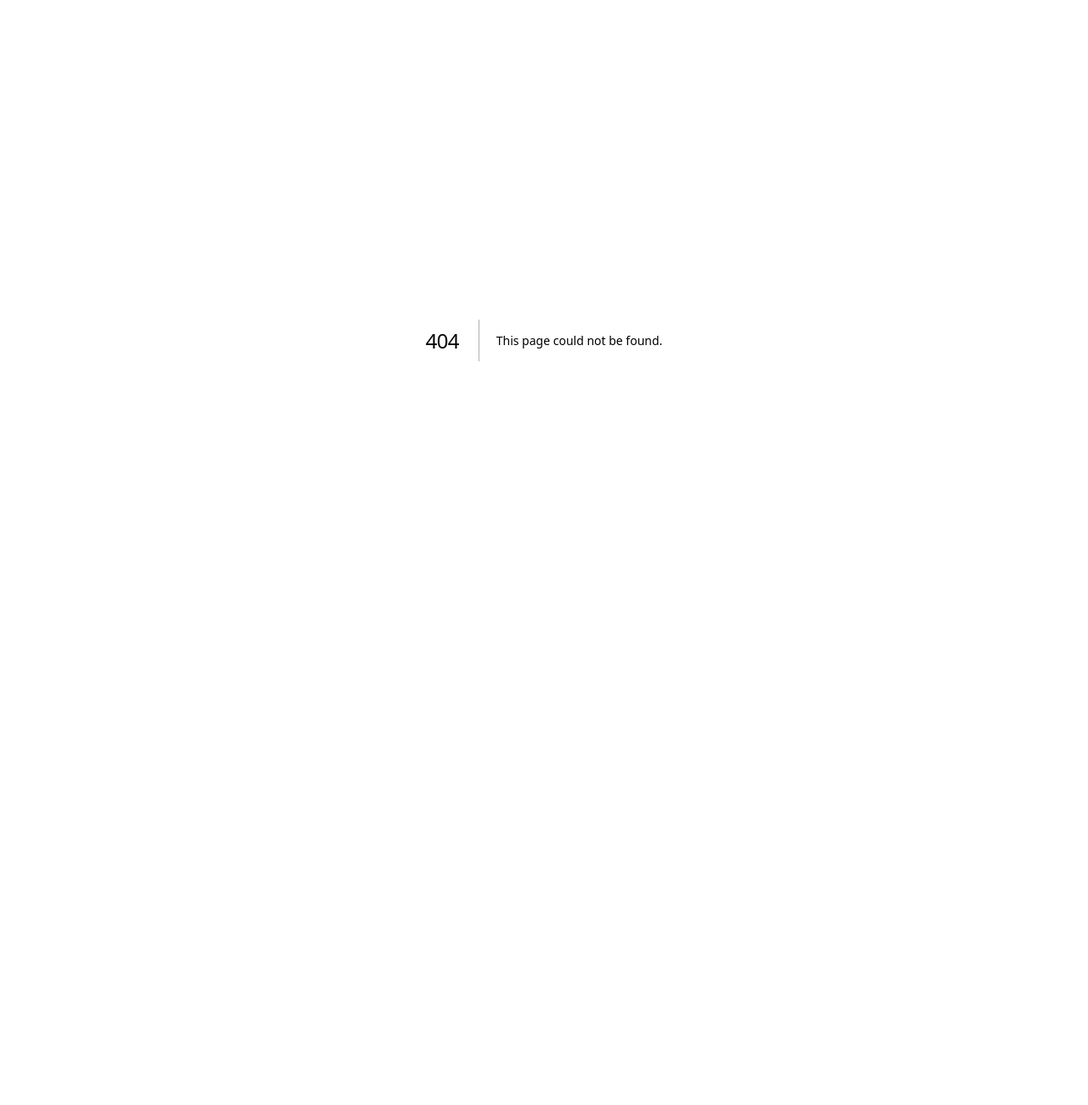
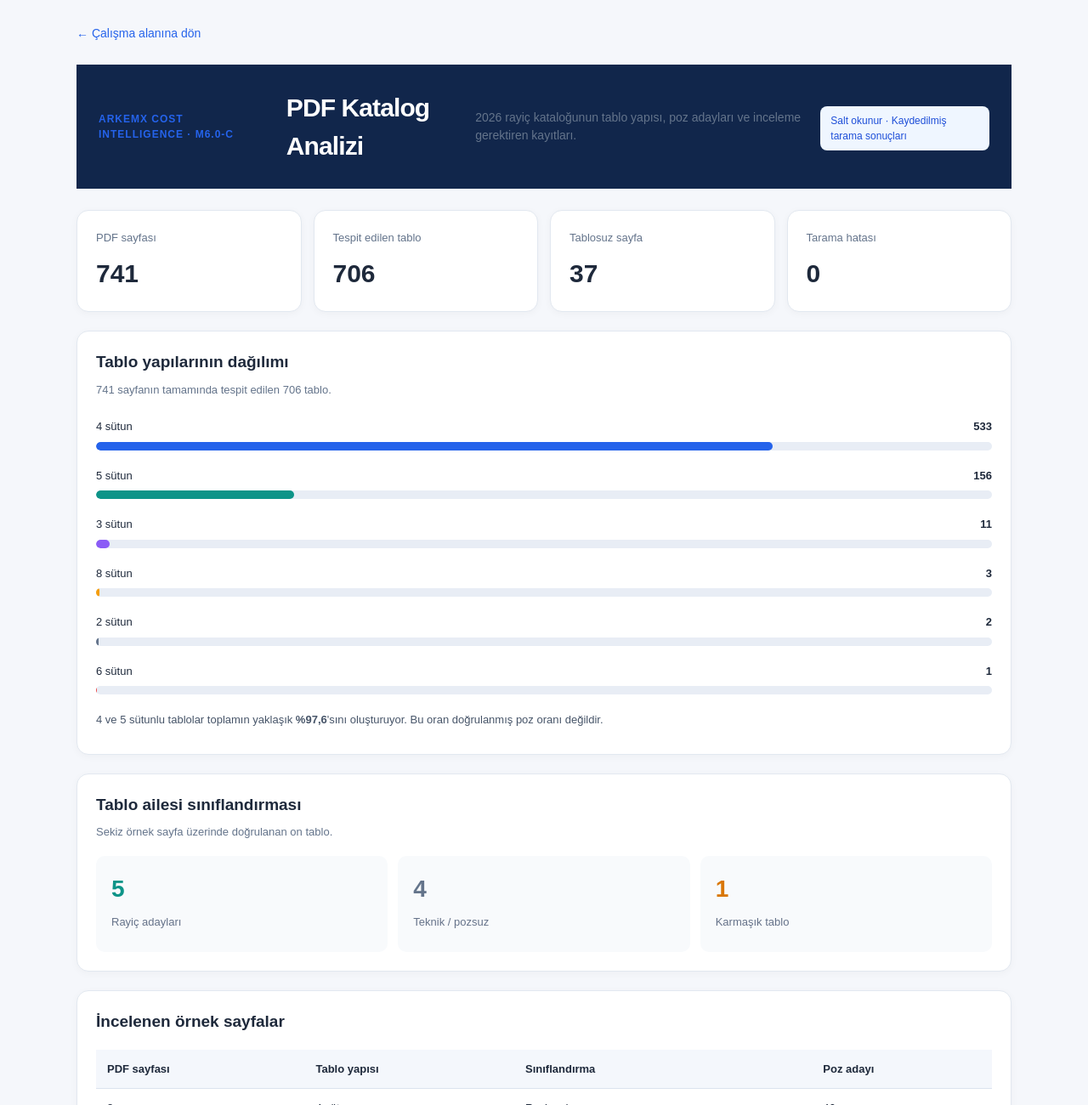
Before and after one commit to BuseIbsiroglu0637/arkemx-cost-intelligence, a Next.js app in the folder apps/web/: page /catalog-analysis in a window 1280 px wide. Before the commit this address had no page. Shown: the top 1300 px of the page at 85% size. Before the commit the page ends 800 px from the top, so only its background shows below. Built offline with nearby package versions, Linux system fonts and the light colour scheme.

Commit message:
feat(m6): add PDF table classifier and catalog analysis page

```diff
--- /dev/null
+++ b/apps/web/app/catalog-analysis/page.tsx
@@ -0,0 +1,358 @@
+
+const stats = [
+  { label: "PDF sayfası", value: "741" },
+  { label: "Tespit edilen tablo", value: "706" },
+  { label: "Tablosuz sayfa", value: "37" },
+  { label: "Tarama hatası", value: "0" },
+];
+
+const tableTypes = [
+  { label: "4 sütun", count: 533, color: "#2563eb" },
+  { label: "5 sütun", count: 156, color: "#0d9488" },
+  { label: "3 sütun", count: 11, color: "#8b5cf6" },
+  { label: "8 sütun", count: 3, color: "#f59e0b" },
+  { label: "2 sütun", count: 2, color: "#64748b" },
+  { label: "6 sütun", count: 1, color: "#ef4444" },
+];
+
+const samples = [
+  { page: 8, structure: "4 sütun", kind: "Rayiç adayı", codes: "46" },
+  { page: 20, structure: "5 sütun", kind: "Rayiç adayı", codes: "23" },
+  { page: 100, structure: "5 sütun", kind: "Rayiç adayı", codes: "16" },
+  { page: 183, structure: "4 sütun", kind: "Rayiç adayı", codes: "30" },
+  {
+    page: 149,
+    structure: "5 + 8 sütun",
+    kind: "Çakışma incelemesi",
+    codes: "37 + 9",
+  },
+  { page: 249, structure: "2 × 2 sütun", kind: "Teknik tablo", codes: "0" },
+  { page: 483, structure: "6 sütun", kind: "Teknik tablo", codes: "0" },
+  { page: 485, structure: "3 sütun", kind: "Teknik tablo", codes: "0" },
+];
+
+const panel = {
+  background: "#ffffff",
+  border: "1px solid #e2e8f0",
+  borderRadius: 14,
+  padding: 22,
+  boxShadow: "0 2px 10px rgba(15,23,42,0.035)",
+};
+
+export default function CatalogAnalysisPage() {
+  return (
+    <main
+      style={{
+        minHeight: "100vh",
+        background: "#f5f7fb",
+        color: "#1e293b",
+        padding: "28px 18px 60px",
+        fontFamily: "Arial, sans-serif",
+      }}
+    >
+      <div style={{ maxWidth: 1100, margin: "0 auto" }}>
+        <a
+          href="/"
+          style={{
+            color: "#2563eb",
+            fontSize: 14,
+            textDecoration: "none",
+          }}
+        >
+          ← Çalışma alanına dön
+        </a>
+
+        <header style={{ margin: "25px 0" }}>
+          <p
+            style={{
+              color: "#2563eb",
+              fontSize: 12,
+              fontWeight: 700,
+              letterSpacing: 1,
+            }}
+          >
+            ARKEMX COST INTELLIGENCE · M6.0-C
+          </p>
+
+          <h1
+            style={{
+              fontSize: 30,
+              margin: "10px 0",
+              fontWeight: 750,
+            }}
+          >
+            PDF Katalog Analizi
+          </h1>
+
+          <p style={{ color: "#64748b", fontSize: 14 }}>
+            2026 rayiç kataloğunun tablo yapısı, poz adayları
+            ve inceleme gerektiren kayıtları.
+          </p>
+
+          <p
+            style={{
+              display: "inline-block",
+              marginTop: 12,
+              background: "#eff6ff",
+              color: "#1d4ed8",
+              padding: "8px 12px",
+              borderRadius: 8,
+              fontSize: 12,
+            }}
+          >
+            Salt okunur · Kaydedilmiş tarama sonuçları
+          </p>
+        </header>
+
+        <div
+          style={{
+            display: "grid",
+            gridTemplateColumns:
+              "repeat(auto-fit, minmax(180px, 1fr))",
+            gap: 14,
+            marginBottom: 22,
+          }}
+        >
+          {stats.map((stat) => (
+            <div key={stat.label} style={panel}>
+              <div
+                style={{
+                  fontSize: 13,
+                  color: "#64748b",
+                  marginBottom: 10,
+                }}
+              >
+                {stat.label}
+              </div>
+              <strong style={{ fontSize: 30 }}>
+                {stat.value}
+              </strong>
+            </div>
+          ))}
+        </div>
+
+        <section style={{ ...panel, marginBottom: 22 }}>
+          <h2 style={{ fontSize: 19, margin: "0 0 6px" }}>
+            Tablo yapılarının dağılımı
+          </h2>
+
+          <p
+            style={{
+              color: "#64748b",
+              fontSize: 13,
+              marginBottom: 24,
+            }}
+          >
+            741 sayfanın tamamında tespit edilen 706 tablo.
+          </p>
+
+          {tableTypes.map((type) => (
+            <div
+              key={type.label}
+              style={{ marginBottom: 20 }}
+            >
+              <div
+                style={{
+                  display: "flex",
+                  justifyContent: "space-between",
+                  fontSize: 13,
+                  marginBottom: 8,
+                }}
+              >
+                <span>{type.label}</span>
+                <strong>{type.count}</strong>
+              </div>
+
+              <div
+                style={{
+                  height: 10,
+                  background: "#e8edf5",
+                  borderRadius: 10,
+                  overflow: "hidden",
+                }}
+              >
+                <div
+                  style={{
+                    height: "100%",
+                    width: `${(type.count / 706) * 100}%`,
+                    background: type.color,
+                    borderRadius: 10,
+                  }}
+                />
+              </div>
+            </div>
+          ))}
+
+          <p style={{ fontSize: 13, color: "#475569" }}>
+            4 ve 5 sütunlu tablolar toplamın yaklaşık
+            <strong> %97,6</strong>'sını oluşturuyor.
+            Bu oran doğrulanmış poz oranı değildir.
+          </p>
+        </section>
+
+        <section style={{ ...panel, marginBottom: 22 }}>
+          <h2 style={{ fontSize: 19, margin: "0 0 8px" }}>
+            Tablo ailesi sınıflandırması
+          </h2>
+
+          <p style={{ fontSize: 13, color: "#64748b" }}>
+            Sekiz örnek sayfa üzerinde doğrulanan on tablo.
+          </p>
+
+          <div
+            style={{
+              display: "grid",
+              gridTemplateColumns:
+                "repeat(auto-fit, minmax(170px, 1fr))",
+              gap: 12,
+              marginTop: 18,
+            }}
+          >
+            {[
+              {
+                title: "Rayiç adayları",
+                value: 5,
+                color: "#0d9488",
+              },
+              {
+                title: "Teknik / pozsuz",
+                value: 4,
+                color: "#64748b",
+              },
+              {
+                title: "Karmaşık tablo",
+                value: 1,
+                color: "#d97706",
+              },
+            ].map((item) => (
+              <div
+                key={item.title}
+                style={{
+                  background: "#f8fafc",
+                  padding: 18,
+                  borderRadius: 10,
+                }}
+              >
+                <strong
+                  style={{
+                    fontSize: 28,
+                    color: item.color,
+                  }}
+                >
+                  {item.value}
+                </strong>
+
+                <p style={{ fontSize: 13 }}>
+                  {item.title}
+                </p>
+              </div>
+            ))}
+          </div>
+        </section>
+
+        <section style={{ ...panel, marginBottom: 22 }}>
+          <h2 style={{ fontSize: 19, margin: "0 0 18px" }}>
+            İncelenen örnek sayfalar
+          </h2>
+
+          <div style={{ overflowX: "auto" }}>
+            <table
+              style={{
+                width: "100%",
+                borderCollapse: "collapse",
+                fontSize: 13,
+                textAlign: "left",
+              }}
+            >
+              <thead>
+                <tr style={{ background: "#f1f5f9" }}>
+                  {[
+                    "PDF sayfası",
+                    "Tablo yapısı",
+                    "Sınıflandırma",
+                    "Poz adayı",
+                  ].map((heading) => (
+                    <th
+                      key={heading}
+                      style={{ padding: 13 }}
+                    >
+                      {heading}
+                    </th>
+                  ))}
+                </tr>
+              </thead>
+
+              <tbody>
+                {samples.map((sample) => (
+                  <tr
+                    key={sample.page}
+                    style={{
+                      borderBottom:
+                        "1px solid #e2e8f0",
+                    }}
+                  >
+                    <td style={{ padding: 13 }}>
+                      {sample.page}
+                    </td>
+                    <td style={{ padding: 13 }}>
+                      {sample.structure}
+                    </td>
+                    <td style={{ padding: 13 }}>
+                      {sample.kind}
+                    </td>
+                    <td style={{ padding: 13 }}>
+                      {sample.codes}
+                    </td>
+                  </tr>
+                ))}
+              </tbody>
+            </table>
+          </div>
+        </section>
+
+        <section
+          style={{
+            ...panel,
+            background: "#fffbeb",
+            border: "1px solid #fde68a",
+          }}
+        >
+          <h2
+            style={{
+              fontSize: 17,
+              color: "#92400e",
+              marginTop: 0,
+            }}
+          >
+            ⚠ Mükerrer poz incelemesi
+          </h2>
+
+          <p
+            style={{
+              fontSize: 14,
+              lineHeight: 1.7,
+              color: "#78350f",
+            }}
+          >
+            PDF'nin 149. sayfasındaki iki tabloda
+            ortak olan 9 poz tespit edildi.
+            Bunlar otomatik birleştirilmeyecek veya
+            silinmeyecek. Kaynak koordinatları ve
+            içerikleri ayrıca karşılaştırılacak.
+          </p>
+        </section>
+
+        <footer
+          style={{
+            marginTop: 22,
+            color: "#94a3b8",
+            fontSize: 12,
+          }}
+        >
+          ARKEMX · M6.0-C katalog kapsam analizi ·
+          Gerçek tarama sonuçlarının statik görünümü
+        </footer>
+      </div>
+    </main>
+  );
+}
```
Also changed, not shown: 2 other files (tests, documents, lock files or other folders).
